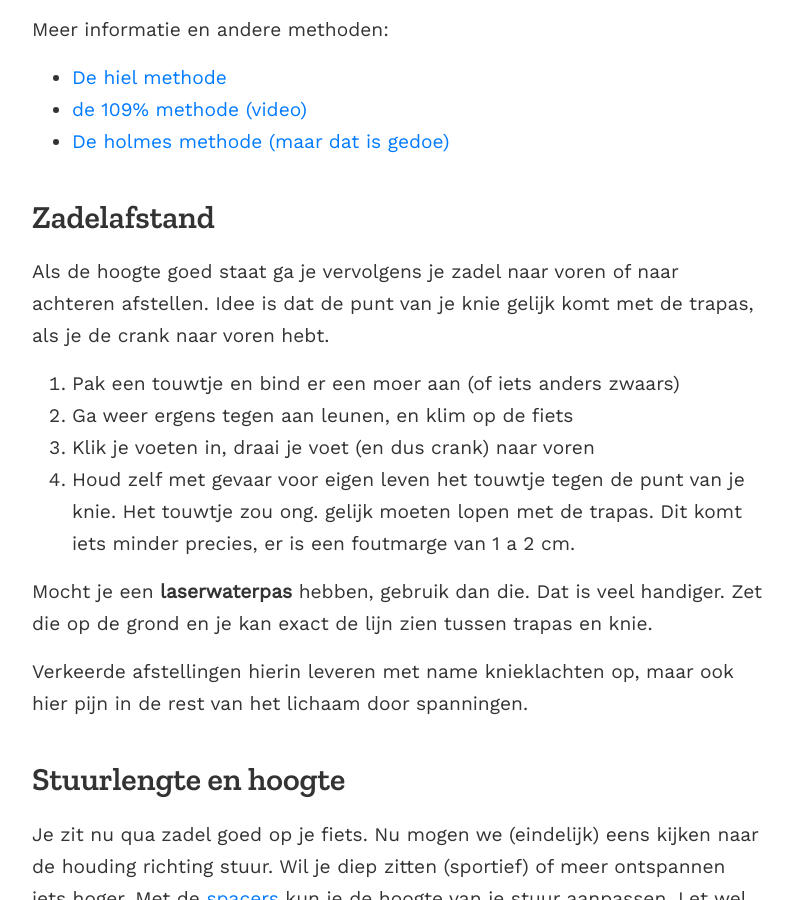
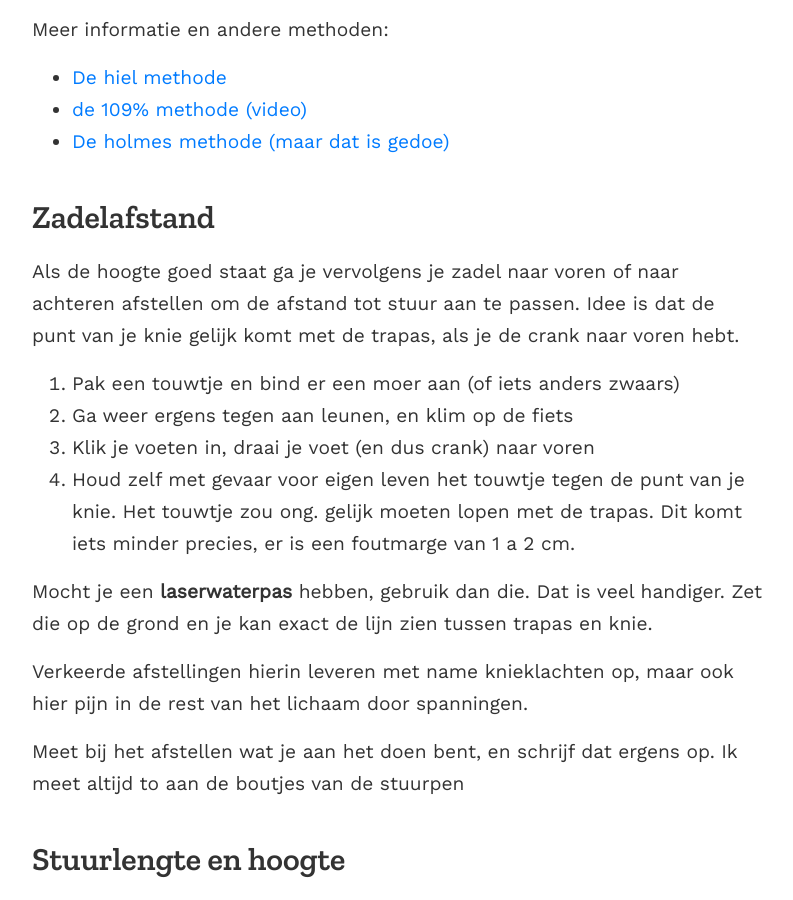
Before and after one commit to geensnor/geensnor.nl, a Jekyll site: the page built from _posts/2021-06-27-Bikefit-voor-je volgende-rit.md, in a window 1280 px wide and 900 px high, scrolled down 3603 px. Shown: the whole window, without its empty margins (243-1036 px from the left). Built offline with Jekyll 4.4.1, drawn with Linux system fonts in a browser that asks for light colours.

Commit message:
Update 2021-06-27-Bikefit-voor-je volgende-rit.md

```diff
--- a/_posts/2021-06-27-Bikefit-voor-je volgende-rit.md
+++ b/_posts/2021-06-27-Bikefit-voor-je volgende-rit.md
@@ -57,7 +57,7 @@ Meer informatie en andere methoden:
 
 ## Zadelafstand
 
-Als de hoogte goed staat ga je vervolgens je zadel naar voren of naar achteren afstellen. Idee is dat de punt van je knie gelijk komt met de trapas, als je de crank naar voren hebt.
+Als de hoogte goed staat ga je vervolgens je zadel naar voren of naar achteren afstellen om de afstand tot stuur aan te passen. Idee is dat de punt van je knie gelijk komt met de trapas, als je de crank naar voren hebt.
 
 1. Pak een touwtje en bind er een moer aan (of iets anders zwaars)
 2. Ga weer ergens tegen aan leunen, en klim op de fiets
@@ -67,6 +67,8 @@ Als de hoogte goed staat ga je vervolgens je zadel naar voren of naar achteren a
 Mocht je een **laserwaterpas** hebben, gebruik dan die. Dat is veel handiger. Zet die op de grond en je kan exact de lijn zien tussen trapas en knie.
 
 Verkeerde afstellingen hierin leveren met name knieklachten op, maar ook hier pijn in de rest van het lichaam door spanningen.
+
+Meet bij het afstellen wat je aan het doen bent, en schrijf dat ergens op. Ik meet altijd to aan de boutjes van de stuurpen
 
 ## Stuurlengte en hoogte
 
```
